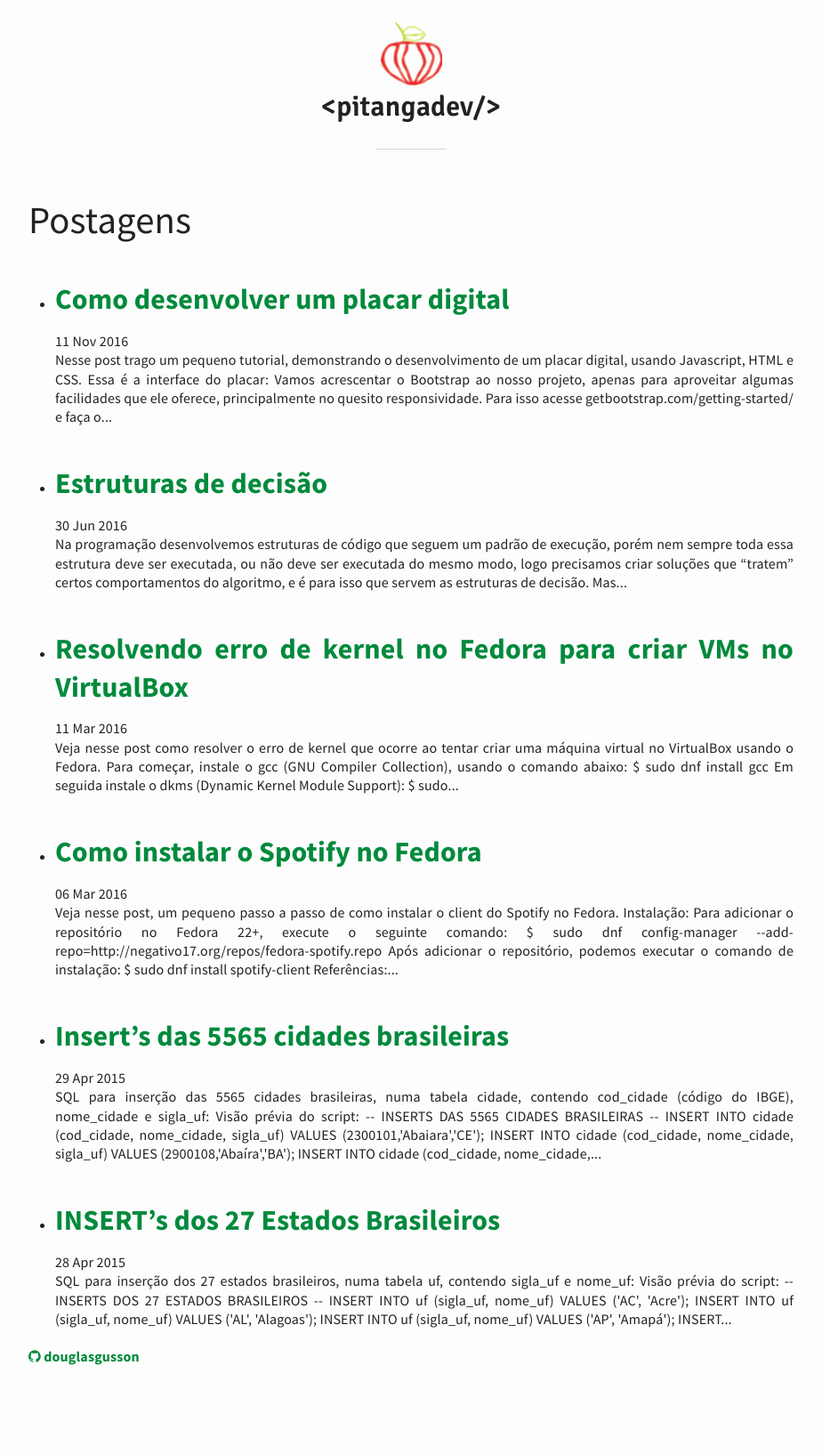
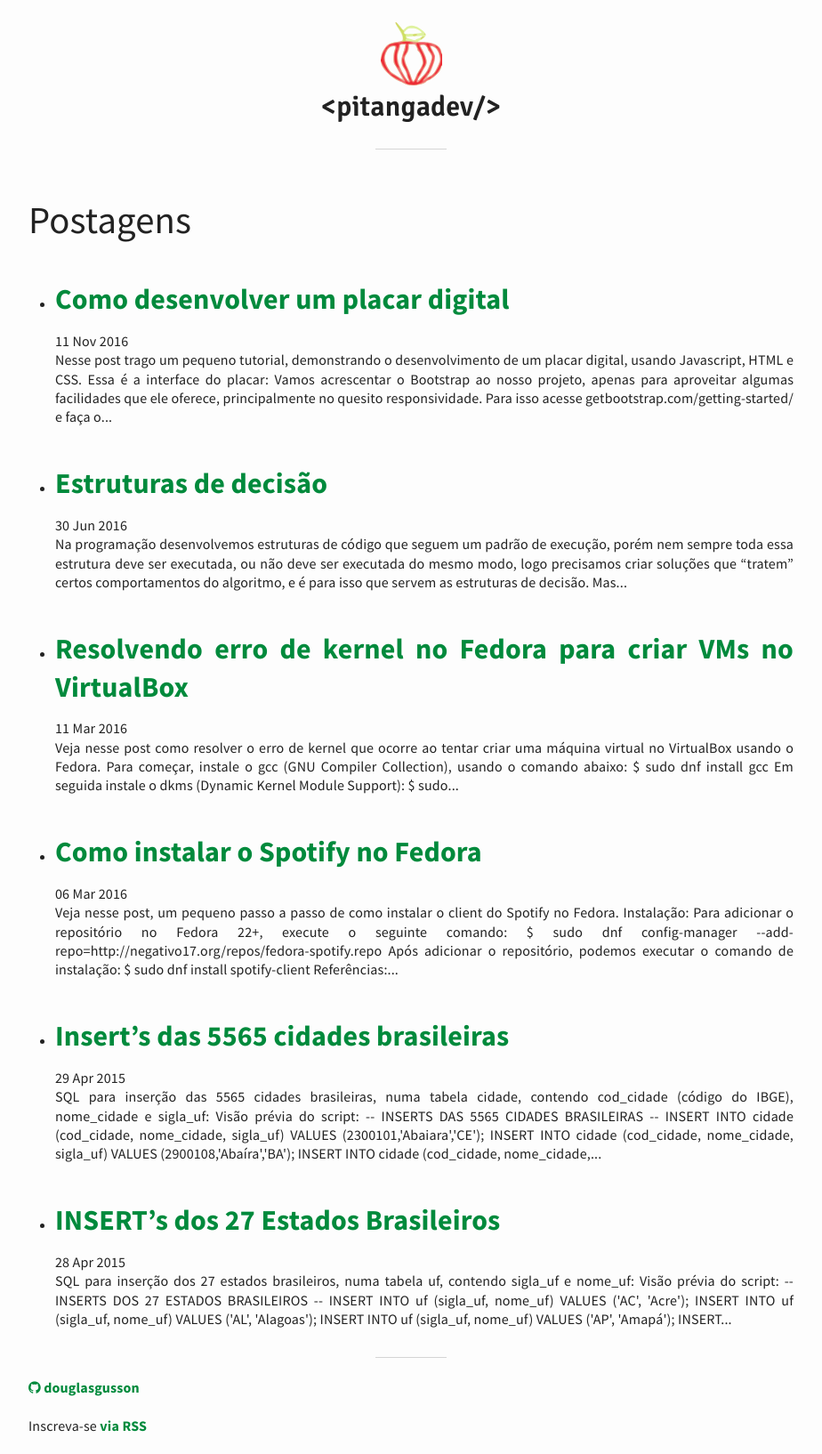
Before and after one commit to douglasgusson/blog, a Jekyll site: the page built from index.html, in a window 1280 px wide. Shown: the whole page at 89% size, without its empty margins (178-1102 px from the left). Built offline with Jekyll 4.4.1, drawn with Linux system fonts in a browser that asks for light colours; nearby versions of some CDN libraries; before the commit the page ends 1557 px from its top, so only the background shows below that.

Commit message:
alteracao footer

```diff
--- a/_includes/footer.html
+++ b/_includes/footer.html
@@ -1,7 +1,9 @@
-<footer>
+<footer class="footer">
     {% if site.github_username %}
         <p><a href="https://github.com/{{ site.github_username }}" target="_blank"><i class="fa fa-github" aria-hidden="true"></i> {{ site.github_username }}</a></p>
     {% endif %}
+
+    <p>Inscreva-se <a href="{{ "/feed.xml" | relative_url }}">via RSS</a></p>
 
     <button class="back-top"><i class="fa fa-arrow-up" aria-hidden="true"></i></button>
 
--- a/_sass/layout.scss
+++ b/_sass/layout.scss
@@ -32,3 +32,15 @@
     background-color: lighten($text-color, 70%);
   }
 }
+
+.footer {
+  margin-top: 2em;
+  &:before {
+    display: block;
+    content: '';
+    width: 5rem;
+    height: 1px;
+    margin: 23px auto;
+    background-color: lighten($text-color, 70%);
+  }
+}
```
